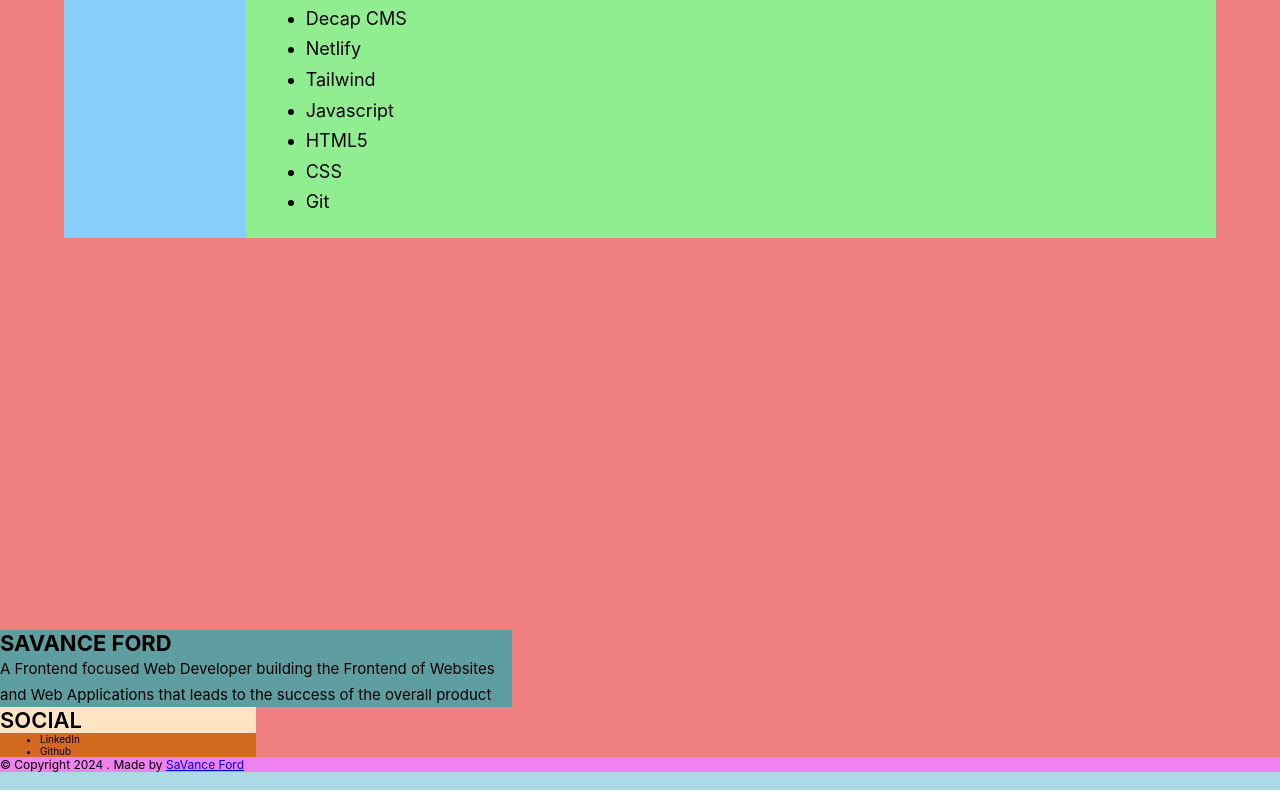
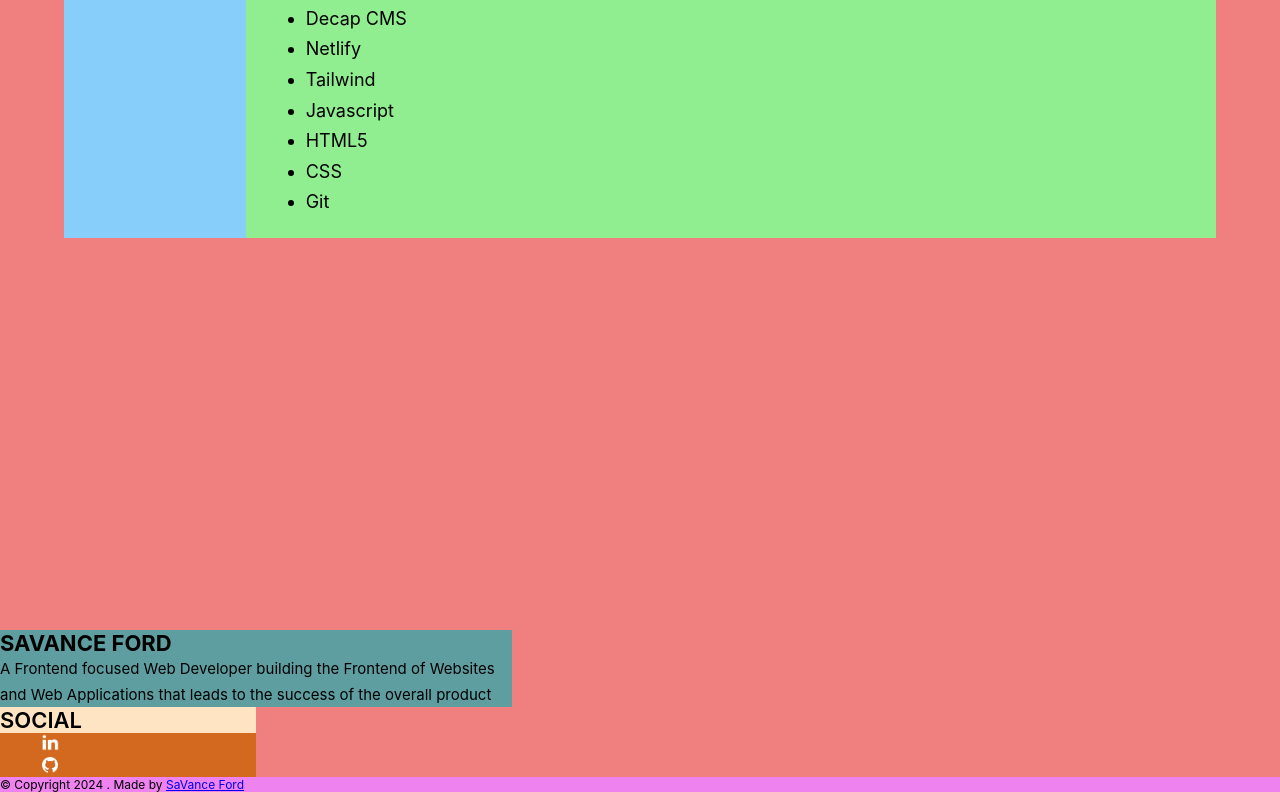
Before and after one commit to SaVanceX/SaVance-Portfolio, a React (Create React App) app: page /experience in a window 1280 px wide. Shown: the part 570-1362 px from the top of the page. Built offline with nearby package versions, Linux system fonts and the light colour scheme.

Commit message:
Add linkedin and github icons and link them to relative sites

```diff
--- a/src/components/Footer.js
+++ b/src/components/Footer.js
@@ -15,14 +15,31 @@ const Footer = () => {
         <div className='socials'>
           <p>Social</p>
           <ul>
-            <li>LinkedIn</li>
-            <li>Github</li>
+            <li>
+              <a
+                href='https://www.linkedin.com/in/savance-ford/'
+                target='_blank'
+              >
+                <img
+                  className='footer-icon'
+                  src='/images/linkedin.png'
+                  alt=''
+                />
+              </a>
+            </li>
+            <li>
+              <a href='https://github.com/SaVanceX' target='_blank'>
+                {' '}
+                <img className='footer-icon' src='/images/github.png' alt='' />
+              </a>
+            </li>
           </ul>
         </div>
       </div>
       <div className='copyright'>
         <p>
-          © Copyright 2024 . Made by <Link to='/'>SaVance Ford</Link>
+          © Copyright 2024 . Made by{' '}
+          <Link to='https://savancex.netlify.app/'>SaVance Ford</Link>
         </p>
       </div>
     </footer>
--- a/src/index.css
+++ b/src/index.css
@@ -272,6 +272,10 @@ footer {
       }
       ul {
         background-color: chocolate;
+        list-style: none;
+        .footer-icon {
+          width: 20px;
+        }
       }
     }
   }
```
Also changed, not shown: public/images/github.png (added), public/images/linkedin.png (added).
